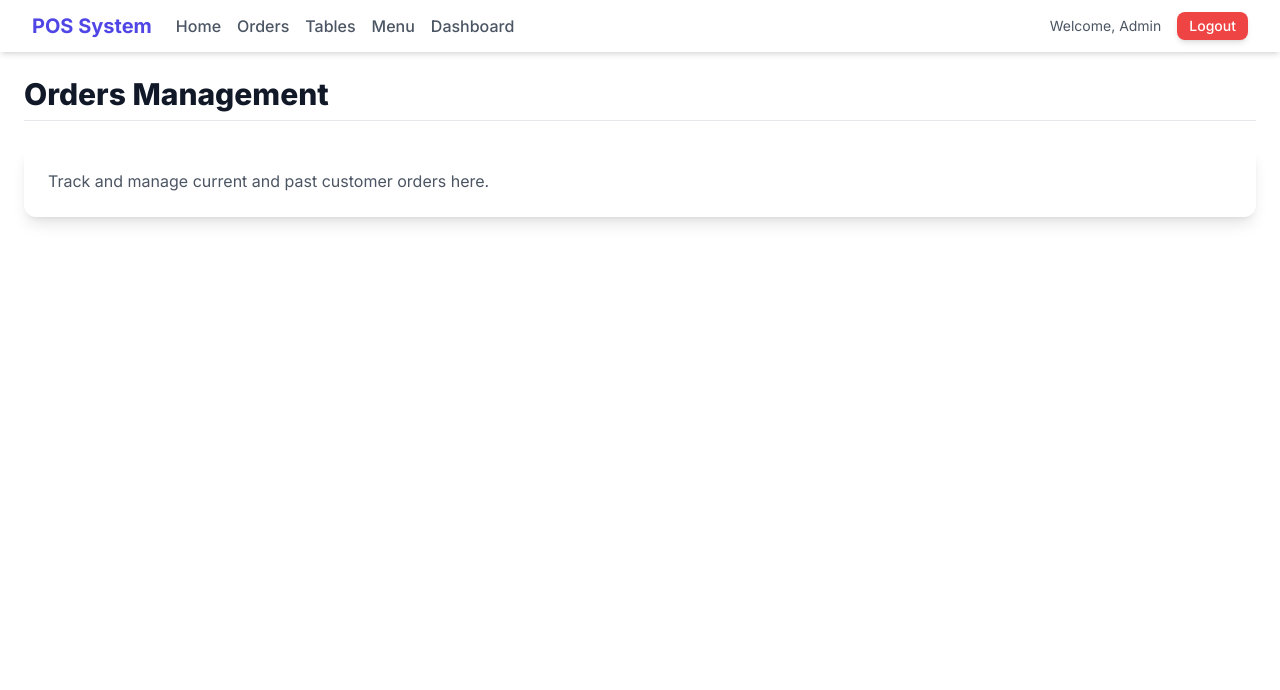
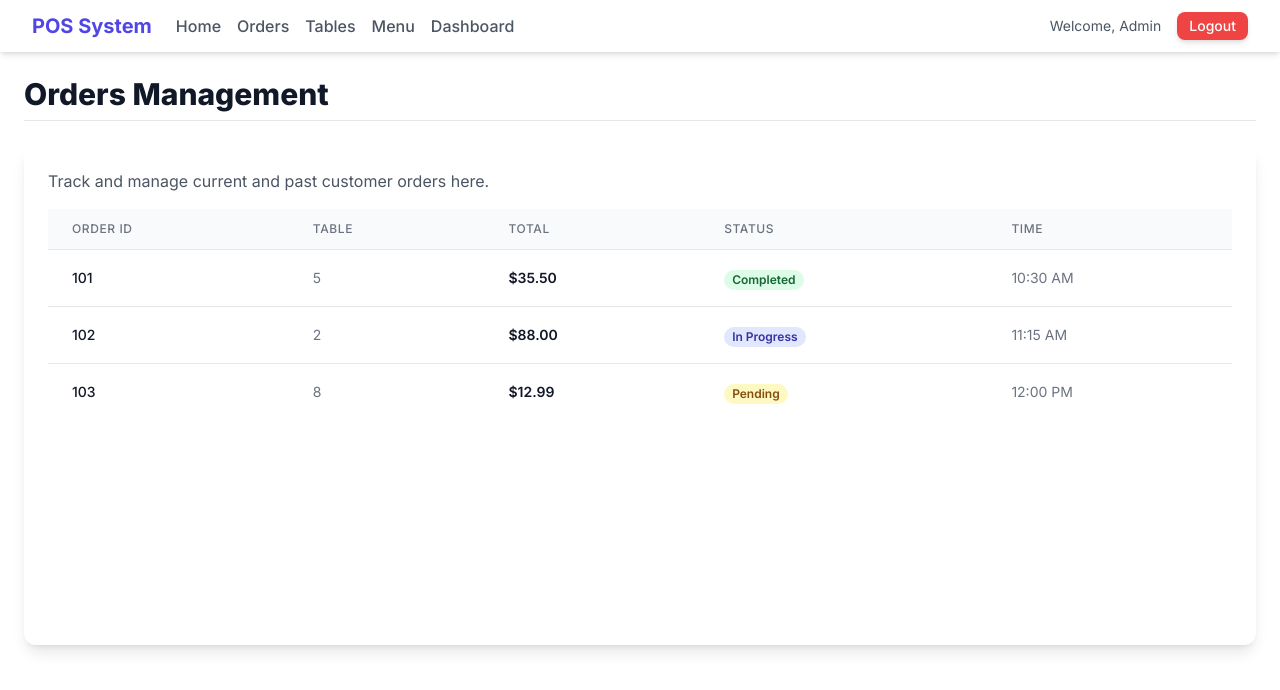
Before and after one commit to kevinpoonia/pos, a React (Vite) app in the folder pos-frontend/: page / in a window 1280 px wide. Both pictures are taken after a click on the link "Orders". Shown: the top 690 px of the page. Built offline with nearby package versions, Linux system fonts and the light colour scheme.

Commit message:
Update App.jsx

```diff
--- a/pos-frontend/src/App.jsx
+++ b/pos-frontend/src/App.jsx
@@ -11,12 +11,10 @@ import {
 // --- START: Single-File React-Redux Setup ---
 // Redux-like global state setup using React Context and Hooks (for single file compliance)
 
-// 1. DUMMY REDUX STORE / STATE
 const initialState = {
   user: {
     isAuth: false,
     user: null,
-    // Add token/error states if needed for Auth component logic
     token: null,
     error: null,
   },
@@ -40,10 +38,7 @@ const authReducer = (state, action) => {
 const AuthProvider = ({ children }) => {
   const [state, dispatch] = React.useReducer(authReducer, initialState);
 
-  // Custom useSelector-like hook
   const useSelector = (selectorFn) => selectorFn(state);
-
-  // Custom useDispatch-like function
   const useDispatch = () => dispatch;
 
   const value = useMemo(() => ({ state, dispatch, useSelector, useDispatch }), [state]);
@@ -51,15 +46,12 @@ const AuthProvider = ({ children }) => {
   return <AuthContext.Provider value={value}>{children}</AuthContext.Provider>;
 };
 
-// Custom Hook to access state and dispatch globally
 const useReduxStore = () => React.useContext(AuthContext);
 
-// Custom useSelector implementation (from external Redux)
 const useSelector = (selectorFn) => {
     const { useSelector } = useReduxStore();
     return useSelector(selectorFn);
 };
-// Custom useDispatch implementation (from external Redux)
 const useDispatch = () => {
     const { useDispatch } = useReduxStore();
     return useDispatch();
@@ -70,7 +62,6 @@ const useDispatch = () => {
 
 // --- START: Shared Components/Hooks ---
 
-// 1. FullScreenLoader (Previously imported from ./components/shared/FullScreenLoader)
 function FullScreenLoader() {
   return (
     <div className="fixed inset-0 z-50 flex items-center justify-center bg-gray-900/90 backdrop-blur-sm">
@@ -80,7 +71,6 @@ function FullScreenLoader() {
   );
 }
 
-// 2. Header (Previously imported from ./components/shared/Header)
 function Header() {
     const { isAuth, user } = useSelector(state => state.user);
     const dispatch = useDispatch();
@@ -88,7 +78,6 @@ function Header() {
 
     const handleLogout = () => {
         dispatch({ type: 'LOGOUT' });
-        // After logout, navigate to auth page
         navigate('/auth');
     };
 
@@ -134,13 +123,12 @@ const NavLink = ({ to, name }) => (
     </RouterLink>
 );
 
-// 3. useLoadData Hook (Previously imported from ./hooks/useLoadData)
 function useLoadData() {
   const [isLoading, setIsLoading] = useState(true);
   const dispatch = useDispatch();
 
   useEffect(() => {
-    // Simulate fetching user data or initial setup from an API
+    // Simulate initial setup from an API
     const loadInitialData = () => {
       // For demonstration: Set a dummy authenticated user after 1 second
       setTimeout(() => {
@@ -155,7 +143,6 @@ function useLoadData() {
   return isLoading;
 }
 
-// Renaming Link to RouterLink to avoid confusion with NavLink component
 const RouterLink = ({ to, children, ...props }) => {
     const navigate = useNavigate();
     return (
@@ -168,19 +155,57 @@ const RouterLink = ({ to, children, ...props }) => {
 
 // --- END: Shared Components/Hooks ---
 
-// --- START: Page Components (Previously imported from ./pages) ---
+// --- START: Page Components (with initial content) ---
 
 const PageContainer = ({ title, children }) => (
     <div className="p-6 max-w-7xl mx-auto">
         <h2 className="text-3xl font-extrabold text-gray-900 mb-6 border-b pb-2">{title}</h2>
-        <div className="bg-white p-6 rounded-xl shadow-lg">
+        <div className="bg-white p-6 rounded-xl shadow-lg min-h-[500px]">
             {children}
         </div>
     </div>
 );
 
 function Home() {
-  return <PageContainer title="Home"><p className="text-gray-600">Welcome to the POS Home screen. Quick access and overview goes here.</p></PageContainer>;
+    const { user } = useSelector(state => state.user);
+    const [stats, setStats] = useState({ revenue: 0, orders: 0, tables: 0 });
+
+    // Mock Fetching Data (Where you would call your Render API: /api/order/stats)
+    useEffect(() => {
+        // Replace with actual API call to https://pos-nh74.onrender.com/api/dashboard/stats
+        setTimeout(() => {
+            setStats({
+                revenue: 1450.50,
+                orders: 42,
+                tables: 15,
+            });
+        }, 500);
+    }, []);
+
+    const cards = [
+        { title: "Today's Revenue", value: `$${stats.revenue.toFixed(2)}`, color: "text-green-500", icon: "💰" },
+        { title: "New Orders", value: stats.orders, color: "text-indigo-500", icon: "🧾" },
+        { title: "Open Tables", value: stats.tables, color: "text-yellow-500", icon: "🍽️" },
+    ];
+
+    return (
+        <PageContainer title={`Welcome Back, ${user?.name || 'Manager'}`}>
+            <p className="text-gray-600 mb-6">Quick overview of today's operational status.</p>
+            <div className="grid grid-cols-1 md:grid-cols-3 gap-6">
+                {cards.map((card, index) => (
+                    <div key={index} className="bg-indigo-50 p-6 rounded-xl shadow-lg border border-indigo-100 transition duration-300 hover:shadow-xl">
+                        <div className="flex items-center justify-between">
+                            <h3 className="text-lg font-medium text-gray-700">{card.title}</h3>
+                            <span className="text-3xl">{card.icon}</span>
+                        </div>
+                        <p className={`mt-2 text-4xl font-bold ${card.color}`}>
+                            {card.value}
+                        </p>
+                    </div>
+                ))}
+            </div>
+        </PageContainer>
+    );
 }
 
 function Auth() {
@@ -188,15 +213,35 @@ function Auth() {
     const navigate = useNavigate();
     const [isRegister, setIsRegister] = useState(false);
     const [formData, setFormData] = useState({ email: '', password: '' });
+    const [loading, setLoading] = useState(false);
 
-    const handleSubmit = (e) => {
+    const handleSubmit = async (e) => {
         e.preventDefault();
-        // Simulate API call success
-        console.log(`Submitting ${isRegister ? 'Registration' : 'Login'} for:`, formData);
+        setLoading(true);
 
-        // Use the navigate function (lowercase 'n') which fixes the previous error
-        dispatch({ type: 'LOGIN_SUCCESS', payload: { user: { name: formData.email, role: 'waiter' }, token: 'new-token' } });
-        navigate('/');
+        // --- AUTH LOGIC INTEGRATION POINT ---
+        // 1. **CORS/502 FIX CHECK:** This is where you would fetch data from your Render backend.
+        //    Example Fetch: fetch('https://pos-nh74.onrender.com/api/user/login', { ... });
+        //    If your CORS and 502 fixes are in place on Render, this will succeed.
+
+        try {
+            // Simulate a successful API response
+            await new Promise(resolve => setTimeout(resolve, 1500));
+
+            // This dispatch simulates the successful response payload from your backend
+            dispatch({
+                type: 'LOGIN_SUCCESS',
+                payload: { user: { name: formData.email, role: isRegister ? 'waiter' : 'manager' }, token: 'real-token' }
+            });
+
+            // 2. **useNavigate FIX CHECK:** This works because useNavigate is correctly imported
+            navigate('/');
+        } catch (error) {
+            console.error("Auth failed:", error);
+            // Dispatch failure state or show error message here
+        } finally {
+            setLoading(false);
+        }
     };
 
     const handleChange = (e) => {
@@ -234,9 +279,10 @@ function Auth() {
                     </div>
                     <button
                         type="submit"
-                        className="w-full flex justify-center py-2 px-4 border border-transparent rounded-lg shadow-sm text-sm font-medium text-white bg-indigo-600 hover:bg-indigo-700 focus:outline-none focus:ring-2 focus:ring-offset-2 focus:ring-indigo-500 transition duration-150"
+                        disabled={loading}
+                        className={`w-full flex justify-center py-2 px-4 border border-transparent rounded-lg shadow-sm text-sm font-medium text-white transition duration-150 ${loading ? 'bg-indigo-400 cursor-not-allowed' : 'bg-indigo-600 hover:bg-indigo-700 focus:ring-indigo-500'}`}
                     >
-                        {isRegister ? 'Register' : 'Login'}
+                        {loading ? 'Processing...' : (isRegister ? 'Register' : 'Login')}
                     </button>
                 </form>
                 <p className="mt-6 text-center text-sm">
@@ -255,7 +301,49 @@ function Auth() {
 }
 
 function Orders() {
-  return <PageContainer title="Orders Management"><p className="text-gray-600">Track and manage current and past customer orders here.</p></PageContainer>;
+    const [orders, setOrders] = useState([
+        { id: 101, table: 5, total: 35.50, status: 'Completed', time: '10:30 AM' },
+        { id: 102, table: 2, total: 88.00, status: 'In Progress', time: '11:15 AM' },
+        { id: 103, table: 8, total: 12.99, status: 'Pending', time: '12:00 PM' },
+    ]);
+
+    return (
+        <PageContainer title="Orders Management">
+            <p className="text-gray-600 mb-4">Track and manage current and past customer orders here.</p>
+            <div className="overflow-x-auto">
+                <table className="min-w-full divide-y divide-gray-200">
+                    <thead className="bg-gray-50">
+                        <tr>
+                            {['Order ID', 'Table', 'Total', 'Status', 'Time'].map(header => (
+                                <th key={header} className="px-6 py-3 text-left text-xs font-medium text-gray-500 uppercase tracking-wider">
+                                    {header}
+                                </th>
+                            ))}
+                        </tr>
+                    </thead>
+                    <tbody className="bg-white divide-y divide-gray-200">
+                        {orders.map((order) => (
+                            <tr key={order.id} className="hover:bg-indigo-50 transition duration-150">
+                                <td className="px-6 py-4 whitespace-nowrap text-sm font-medium text-gray-900">{order.id}</td>
+                                <td className="px-6 py-4 whitespace-nowrap text-sm text-gray-500">{order.table}</td>
+                                <td className="px-6 py-4 whitespace-nowrap text-sm text-gray-900 font-semibold">${order.total.toFixed(2)}</td>
+                                <td className="px-6 py-4 whitespace-nowrap">
+                                    <span className={`px-2 inline-flex text-xs leading-5 font-semibold rounded-full ${
+                                        order.status === 'Completed' ? 'bg-green-100 text-green-800' :
+                                        order.status === 'In Progress' ? 'bg-indigo-100 text-indigo-800' :
+                                        'bg-yellow-100 text-yellow-800'
+                                    }`}>
+                                        {order.status}
+                                    </span>
+                                </td>
+                                <td className="px-6 py-4 whitespace-nowrap text-sm text-gray-500">{order.time}</td>
+                            </tr>
+                        ))}
+                    </tbody>
+                </table>
+            </div>
+        </PageContainer>
+    );
 }
 function Tables() {
   return <PageContainer title="Table Status"><p className="text-gray-600">View and manage table occupancy and status.</p></PageContainer>;
@@ -273,18 +361,15 @@ function Dashboard() {
 // --- Main App Logic (from your provided code) ---
 
 function Layout() {
-  // useLoadData now handles both loading state and initial auth simulation
   const isLoading = useLoadData();
   const location = useLocation();
   const hideHeaderRoutes = ["/auth"];
-  // useSelector now comes from the custom context implementation
   const { isAuth } = useSelector(state => state.user);
 
   if(isLoading) return <FullScreenLoader />
 
   return (
     <>
-      {/* Conditionally render Header based on route */}
       {!hideHeaderRoutes.includes(location.pathname) && <Header />}
 
       <Routes>
@@ -296,7 +381,6 @@ function Layout() {
             </ProtectedRoutes>
           }
         />
-        {/* Navigate component (Capital 'N') is correct for component-based redirect */}
         <Route path="/auth" element={isAuth ? <Navigate to="/" /> : <Auth />} />
         <Route
           path="/orders"
@@ -339,7 +423,6 @@ function Layout() {
 function ProtectedRoutes({ children }) {
   const { isAuth } = useSelector((state) => state.user);
   if (!isAuth) {
-    // Navigate component (Capital 'N') is correct here for component-based redirect
     return <Navigate to="/auth" />;
   }
 
```
